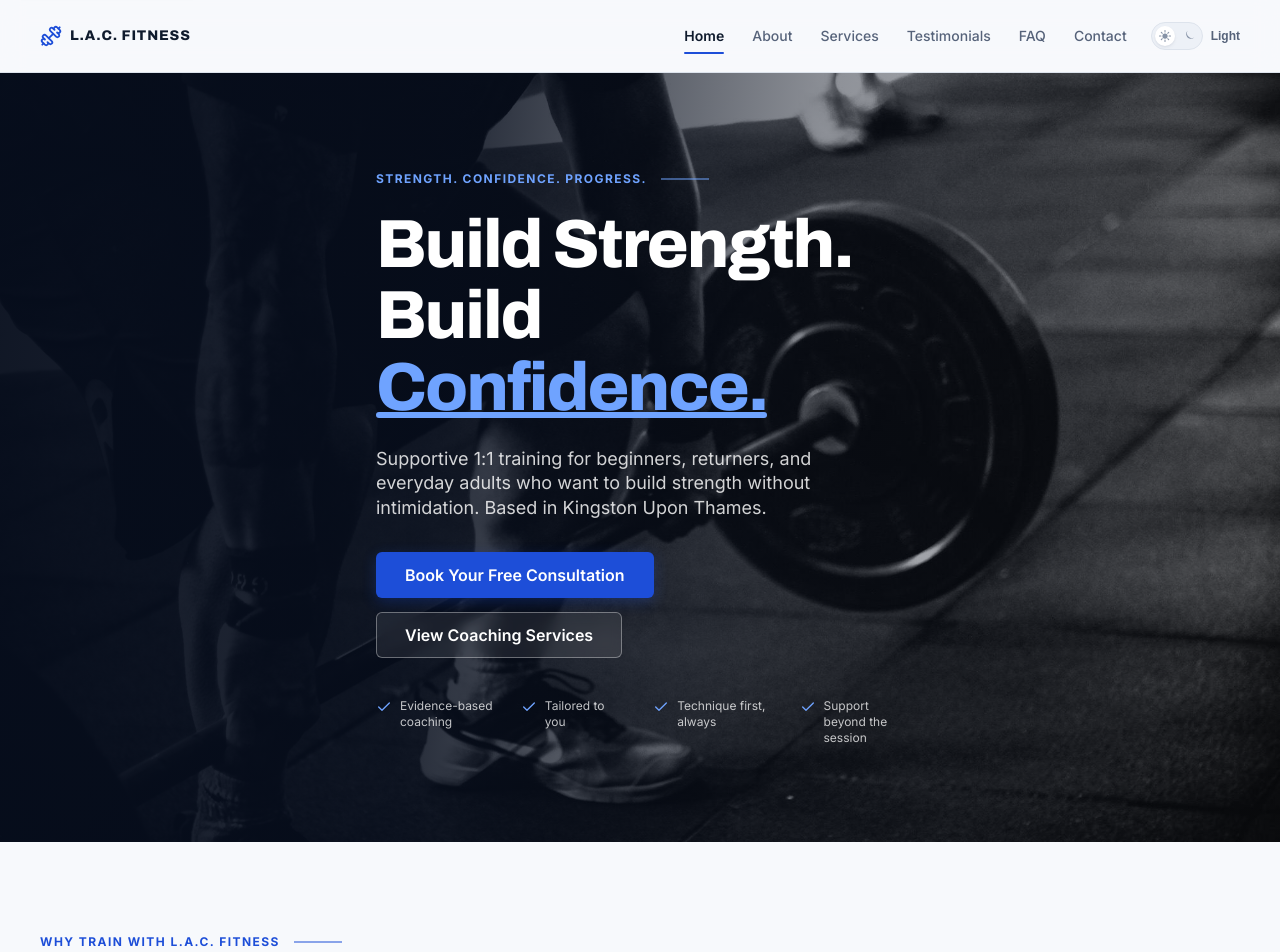
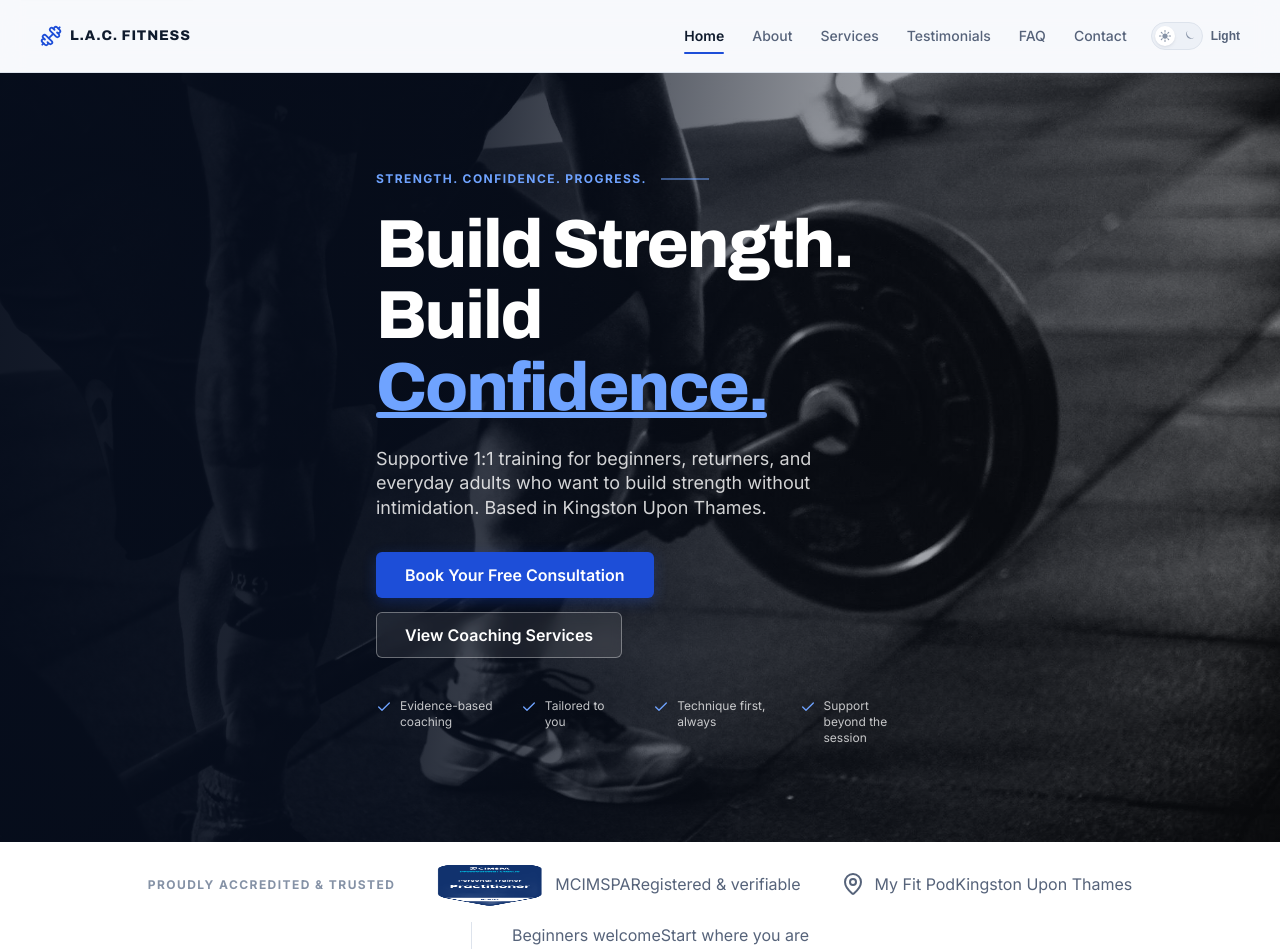
Before and after one commit to LRCozier/lac-fitness, a Next.js app: page / in a window 1280 px wide. Shown: the top 952 px of the page. Built offline with nearby package versions, Linux system fonts and the light colour scheme.

Commit message:
imported trust bar into page.tsx

```diff
--- a/app/page.tsx
+++ b/app/page.tsx
@@ -1,4 +1,5 @@
 import HeroSection from '@/components/ui/sections/Herosection';
+import TrustBar from '@/components/ui/Trustbar';
 import SummarySection from '@/components/ui/sections/Summarysection';
 import ServicesSection from '@/components/ui/sections/Servicessection';
 import PhilosophySection from '@/components/ui/sections/Philosophysection';
@@ -19,6 +20,7 @@ export default async function HomePage() {
   return (
     <>
       <HeroSection />
+      <TrustBar />
       <SummarySection />
       <ServicesSection services={services} />
       <PhilosophySection />
```
